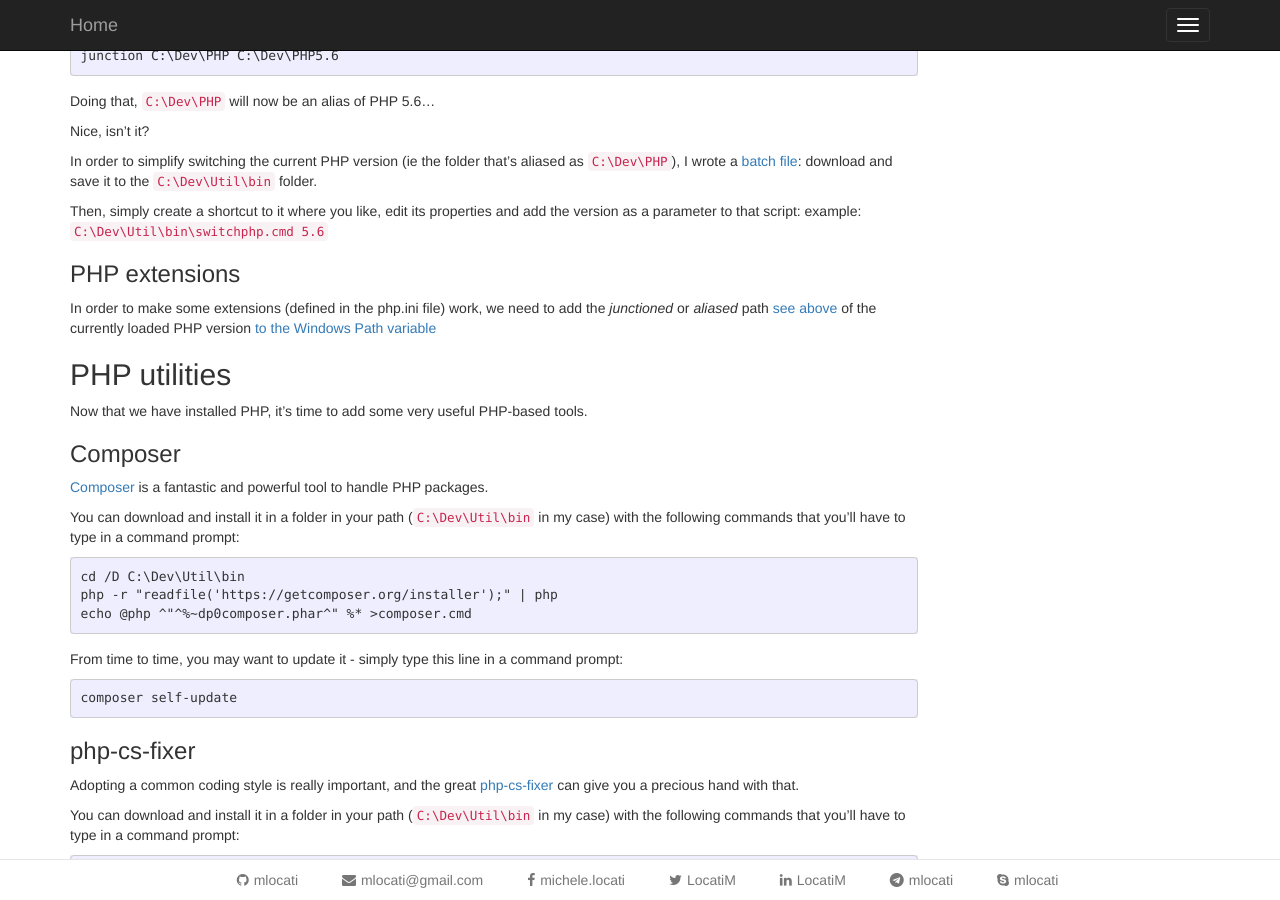
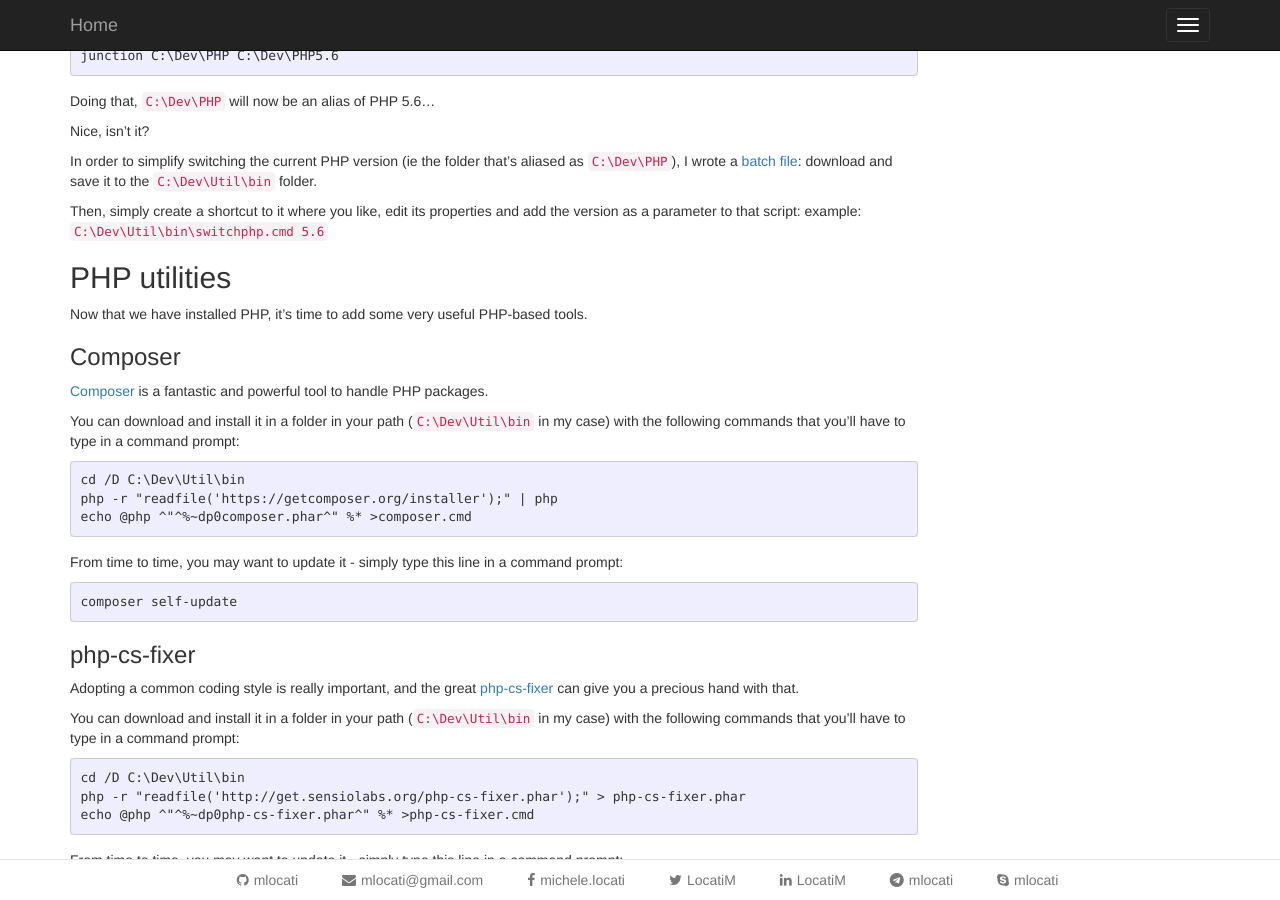
Before and after one commit to mlocati/mlocati.github.io, a Jekyll site: the page built from _articles/my-php-development-environment.md, in a window 1280 px wide and 900 px high, scrolled down 3656 px. Built offline with Jekyll 4.4.1, drawn with Linux system fonts in a browser that asks for light colours.

Commit message:
Removed previous paragraph

```diff
--- a/_articles/my-php-development-environment.md
+++ b/_articles/my-php-development-environment.md
@@ -238,10 +238,6 @@
 
 Then, simply create a shortcut to it where you like, edit its properties and add the version as a parameter to that script:
 example: `C:\Dev\Util\bin\switchphp.cmd 5.6`
-
-### PHP extensions
-
-In order to make some extensions (defined in the php.ini file) work, we need to add the  *junctioned* or *aliased* path [see above](Switching-PHP-version) of the currently loaded PHP version [to the Windows Path variable](https://stackoverflow.com/a/26368386/1387233)
 
 ## PHP utilities
 
```
